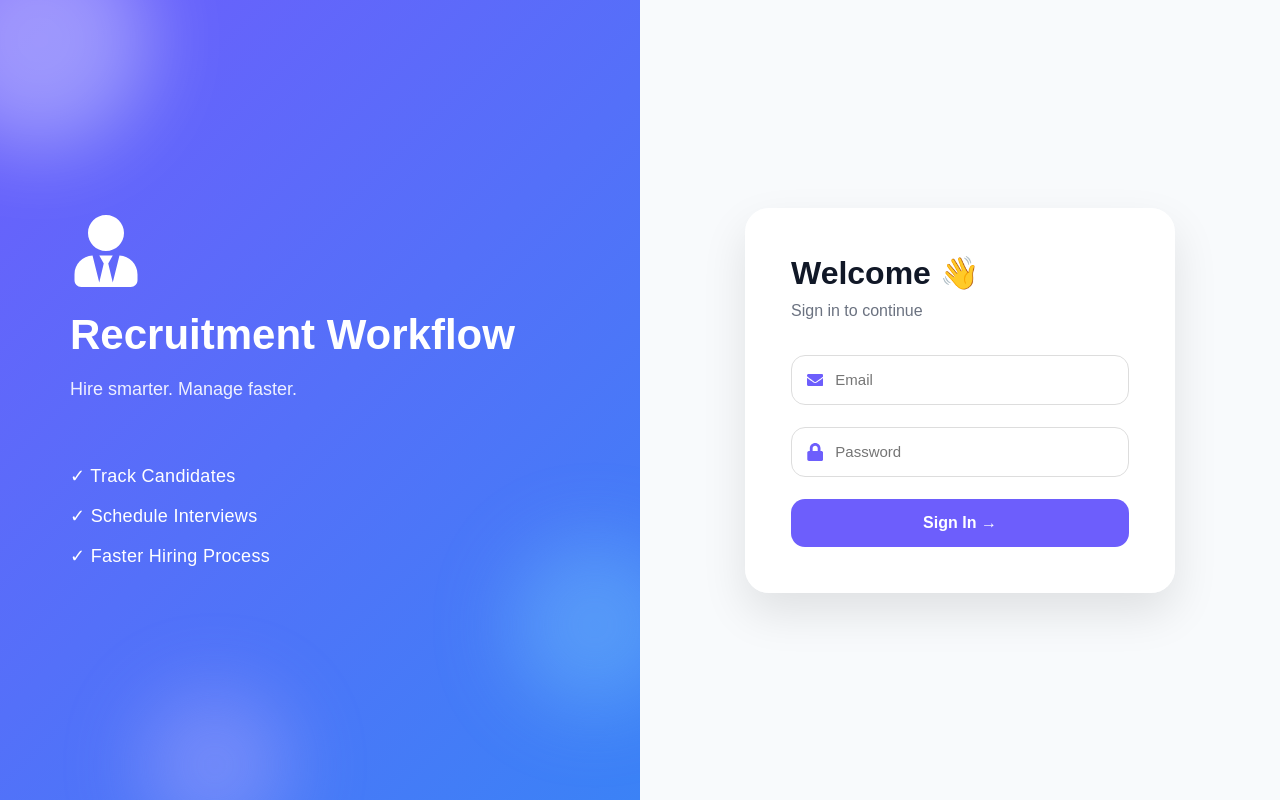
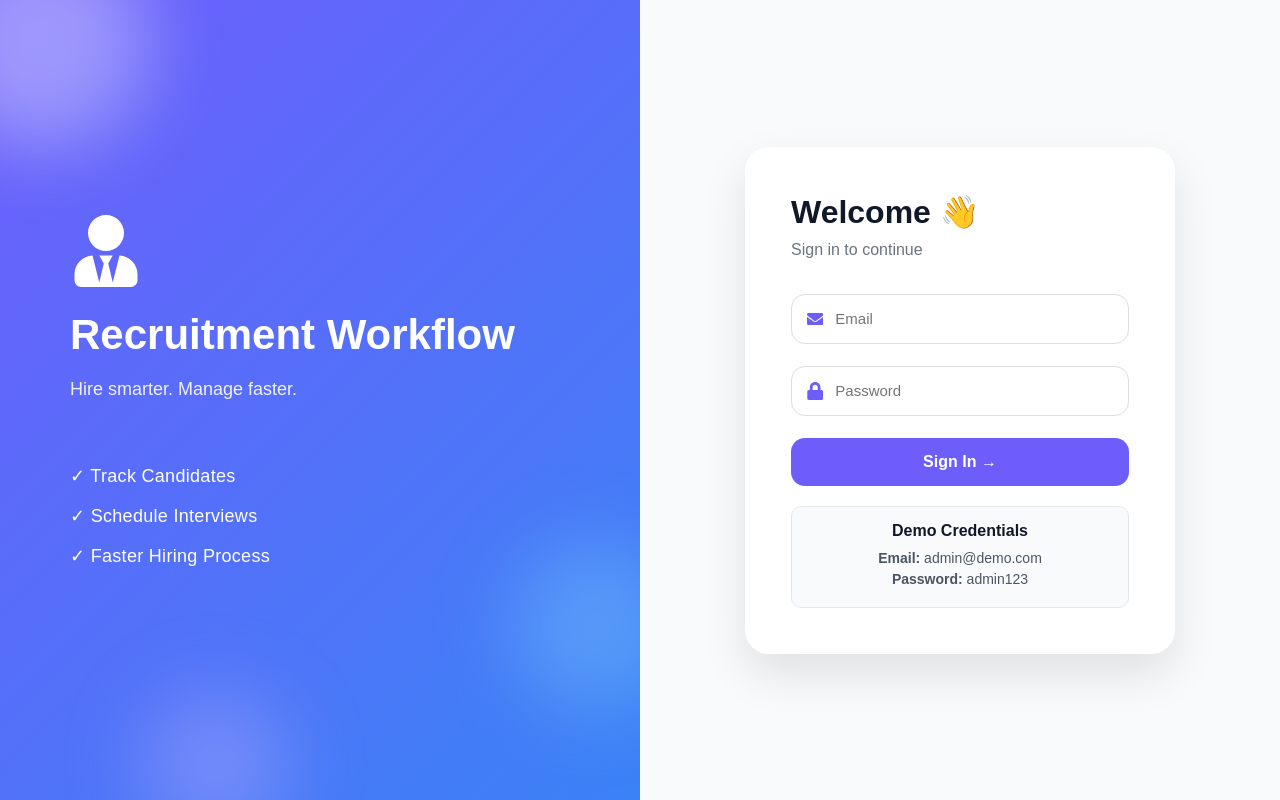
Before and after one commit to laiba-asif98/mini-recruitment-workflow-system, a React (Create React App) app in the folder frontend/: page / in a window 1280 px wide. Built offline with nearby package versions, Linux system fonts and the light colour scheme.

Commit message:
Added demo login credentials

```diff
--- a/frontend/src/pages/Login/Login.js
+++ b/frontend/src/pages/Login/Login.js
@@ -1,3 +1,4 @@
+import { useState } from "react";
 import { FaUserTie, FaEnvelope, FaLock } from "react-icons/fa";
 import { useNavigate } from "react-router-dom";
 import "../../styles/login.css";
@@ -6,15 +7,27 @@ function Login() {
 
     const navigate = useNavigate();
 
+    const [email, setEmail] = useState("");
+    const [password, setPassword] = useState("");
+
     const handleLogin = (e) => {
 
         e.preventDefault();
 
-        navigate("/dashboard");
+        if (
+            email === "admin@demo.com" &&
+            password === "admin123"
+        ) {
+
+            navigate("/dashboard");
+
+        } else {
+
+            alert("Invalid Email or Password");
+
+        }
 
     };
-
-
 
     return (
 
@@ -59,7 +72,7 @@ function Login() {
                     onSubmit={handleLogin}
                 >
 
-                    <h2>Welcome  👋</h2>
+                    <h2>Welcome 👋</h2>
 
                     <p>
                         Sign in to continue
@@ -72,6 +85,10 @@ function Login() {
                         <input
                             type="email"
                             placeholder="Email"
+                            value={email}
+                            onChange={(e) =>
+                                setEmail(e.target.value)
+                            }
                             required
                         />
 
@@ -84,6 +101,10 @@ function Login() {
                         <input
                             type="password"
                             placeholder="Password"
+                            value={password}
+                            onChange={(e) =>
+                                setPassword(e.target.value)
+                            }
                             required
                         />
 
@@ -94,6 +115,20 @@ function Login() {
                         Sign In →
 
                     </button>
+
+                    <div className="demo-credentials">
+
+                        <h4>Demo Credentials</h4>
+
+                        <p>
+                            <strong>Email:</strong> admin@demo.com
+                        </p>
+
+                        <p>
+                            <strong>Password:</strong> admin123
+                        </p>
+
+                    </div>
 
                 </form>
 
--- a/frontend/src/styles/login.css
+++ b/frontend/src/styles/login.css
@@ -103,6 +103,29 @@ body{
     letter-spacing:.3px;
 
 }
+
+
+.demo-credentials{
+    margin-top:20px;
+    padding:15px;
+    background:#f8fafc;
+    border:1px solid #e5e7eb;
+    border-radius:10px;
+    text-align:center;
+}
+
+.demo-credentials h4{
+    margin-bottom:10px;
+    color:#111827;
+}
+
+.demo-credentials p{
+    margin:5px 0;
+    color:#4b5563;
+    font-size:14px;
+}
+
+
 
 /* ===========================
         BLOBS
```
